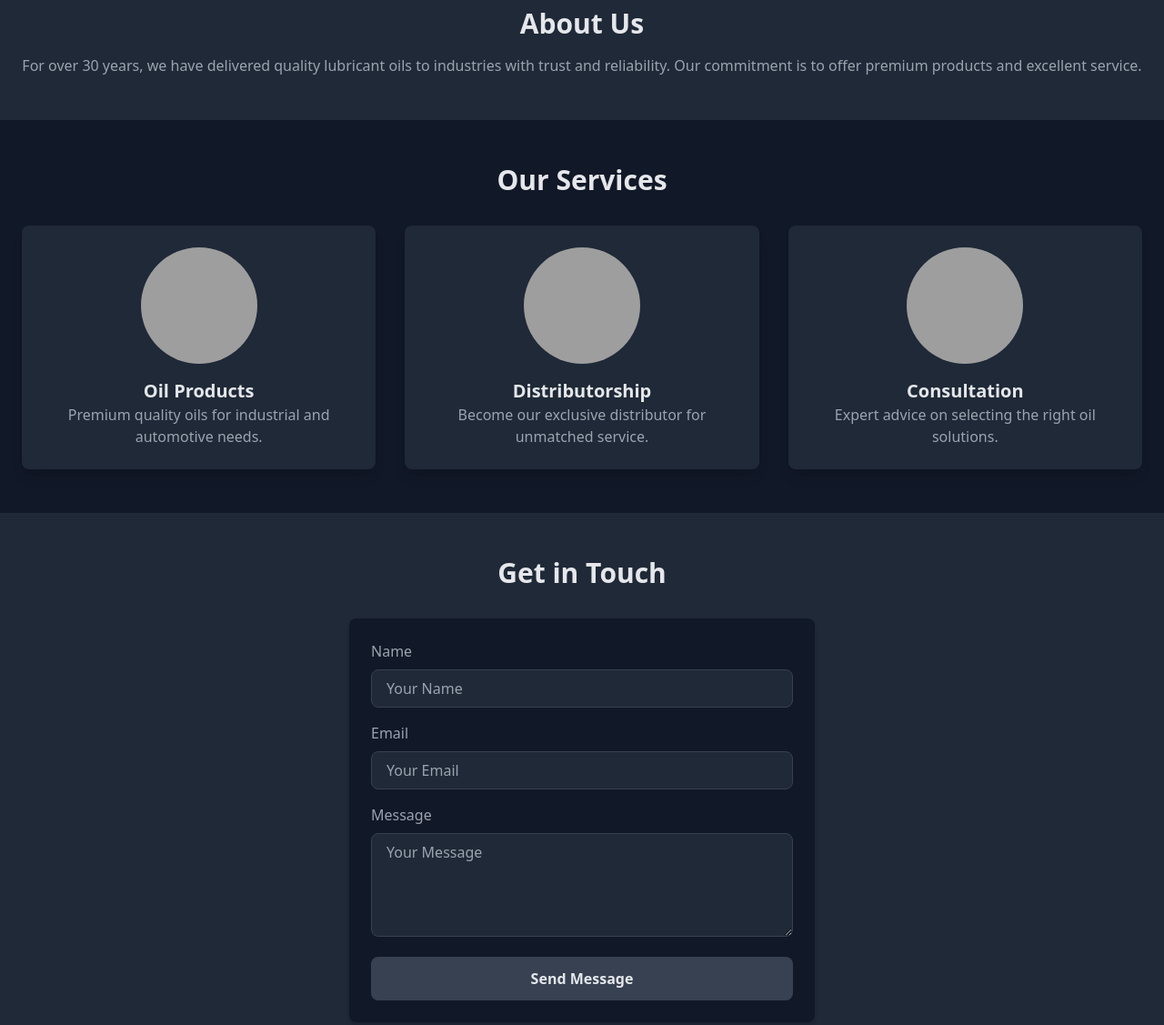
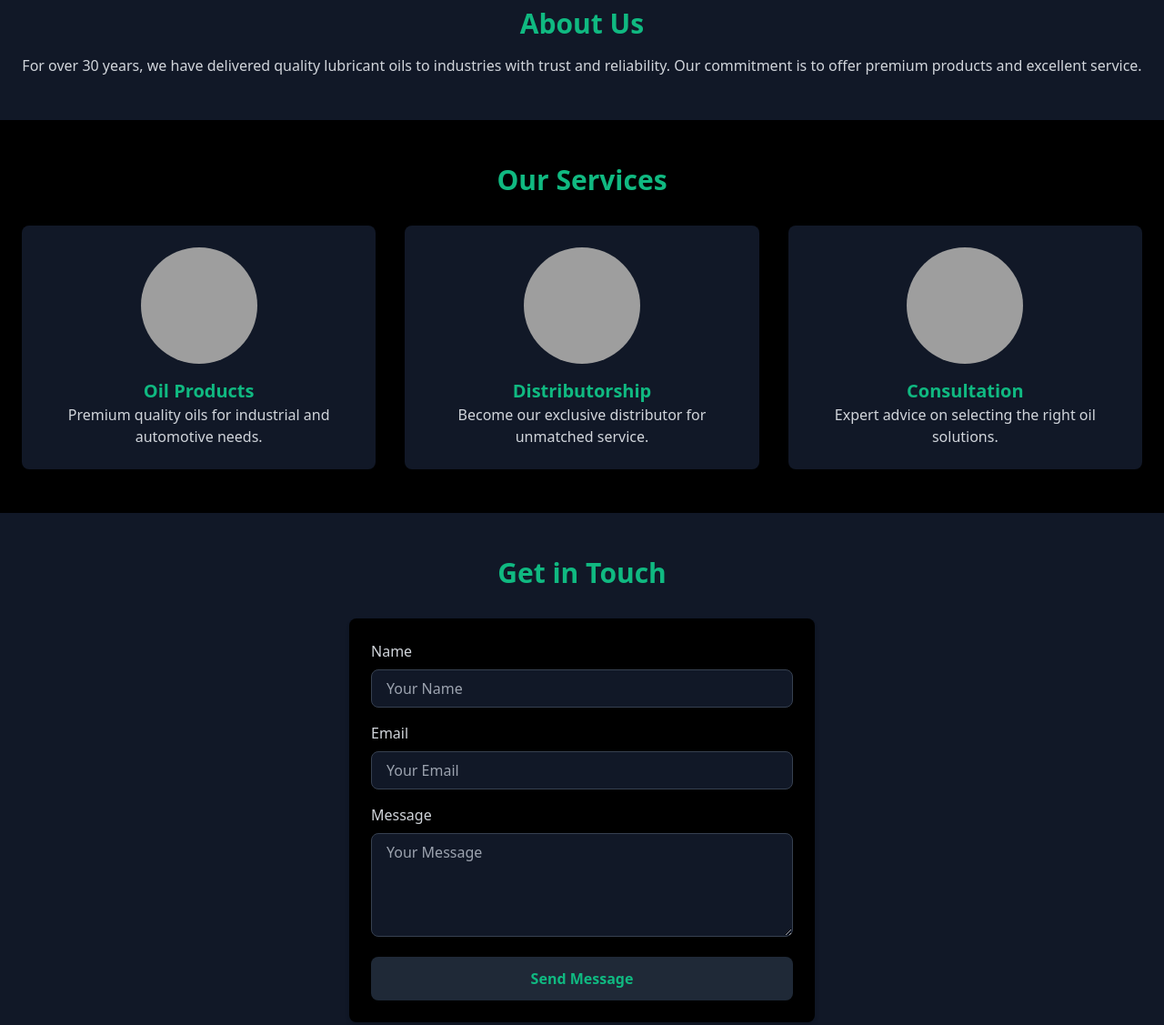
Before and after one commit to zash4op/website, a plain HTML site: page index.html in a window 1280 px wide. Shown: the part 620-1747 px from the top of the page at 91% size. Drawn offline with nearby package versions, Linux system fonts and the light colour scheme; grey boxes are pictures that could not be loaded.

Commit message:
Update index.html
5th commit

```diff
--- a/index.html
+++ b/index.html
@@ -19,101 +19,88 @@
             }
         }
 
-        @keyframes glow {
-            0%, 100% {
-                text-shadow: 0 0 10px #ffd700, 0 0 20px #ffd700;
-            }
-            50% {
-                text-shadow: 0 0 20px #ffdf00, 0 0 30px #ffdf00;
-            }
-        }
-
         .fade-in {
             animation: fadeIn 1s ease-in-out;
         }
 
         .btn-hover:hover {
-            background-color: #ffd700;
-            color: #111;
+            background-color: #4caf50;
+            color: black;
             transition: background-color 0.3s ease;
         }
 
-        .glowing-text {
-            animation: glow 2s infinite;
-        }
-
         .hover-highlight:hover {
-            background-color: rgba(255, 215, 0, 0.1);
+            background-color: rgba(76, 175, 80, 0.1);
             transition: background-color 0.3s ease-in-out;
         }
     </style>
 </head>
 
-<body class="bg-gray-900 text-gray-300">
+<body class="bg-black text-gray-300">
     <!-- Hero Section -->
-    <header class="relative bg-gray-800 text-white">
+    <header class="relative">
         <div class="container mx-auto px-6 py-20 text-center fade-in">
-            <h1 class="text-5xl font-bold glowing-text">Bhatia Associates</h1>
-            <p class="mt-4 text-lg">Your Trusted Lubricant Oil Dealer in Kanpur</p>
-            <a href="#contact" class="mt-6 inline-block px-6 py-3 bg-gray-700 text-white font-semibold rounded-lg btn-hover">Contact Us</a>
+            <h1 class="text-5xl font-bold text-green-500">Bhatia Associates</h1>
+            <p class="mt-4 text-lg text-gray-300">Your Trusted Lubricant Oil Dealer in Kanpur</p>
+            <a href="#contact" class="mt-6 inline-block px-6 py-3 bg-gray-800 text-green-500 font-semibold rounded-lg btn-hover">Contact Us</a>
         </div>
         <img src="https://images.unsplash.com/photo-1581092580491-31b90ff90b1c?crop=entropy&cs=tinysrgb&w=1600"
-             alt="Lubricants Hero Image" class="w-full h-64 object-cover opacity-25">
+             alt="Lubricants Hero Image" class="w-full h-64 object-cover opacity-20">
     </header>
 
     <!-- About Section -->
-    <section class="py-12 bg-gray-800">
+    <section class="py-12 bg-gray-900">
         <div class="container mx-auto px-6 text-center">
-            <h2 class="text-3xl font-bold fade-in text-gray-200">About Us</h2>
-            <p class="mt-4 text-gray-400 fade-in">For over 30 years, we have delivered quality lubricant oils to industries with trust and reliability. Our commitment is to offer premium products and excellent service.</p>
+            <h2 class="text-3xl font-bold text-green-500 fade-in">About Us</h2>
+            <p class="mt-4 text-gray-300 fade-in">For over 30 years, we have delivered quality lubricant oils to industries with trust and reliability. Our commitment is to offer premium products and excellent service.</p>
         </div>
     </section>
 
     <!-- Services Section -->
-    <section class="py-12 bg-gray-900">
+    <section class="py-12 bg-black">
         <div class="container mx-auto px-6">
-            <h2 class="text-3xl font-bold text-center fade-in text-gray-200">Our Services</h2>
+            <h2 class="text-3xl font-bold text-center text-green-500 fade-in">Our Services</h2>
             <div class="mt-8 grid grid-cols-1 md:grid-cols-3 gap-8">
-                <div class="bg-gray-800 shadow-lg p-6 rounded-lg text-center hover-highlight">
+                <div class="bg-gray-900 shadow-lg p-6 rounded-lg text-center hover-highlight">
                     <img src="https://images.unsplash.com/photo-1509474520651-59645c1dcaf8?crop=entropy&cs=tinysrgb&w=300"
                          alt="Oil Products" class="mx-auto w-32 h-32 rounded-full">
-                    <h3 class="mt-4 text-xl font-semibold text-gray-200">Oil Products</h3>
-                    <p class="text-gray-400">Premium quality oils for industrial and automotive needs.</p>
+                    <h3 class="mt-4 text-xl font-semibold text-green-500">Oil Products</h3>
+                    <p class="text-gray-300">Premium quality oils for industrial and automotive needs.</p>
                 </div>
-                <div class="bg-gray-800 shadow-lg p-6 rounded-lg text-center hover-highlight">
+                <div class="bg-gray-900 shadow-lg p-6 rounded-lg text-center hover-highlight">
                     <img src="https://images.unsplash.com/photo-1581093588400-9f35d292a2da?crop=entropy&cs=tinysrgb&w=300"
                          alt="Distributorship" class="mx-auto w-32 h-32 rounded-full">
-                    <h3 class="mt-4 text-xl font-semibold text-gray-200">Distributorship</h3>
-                    <p class="text-gray-400">Become our exclusive distributor for unmatched service.</p>
+                    <h3 class="mt-4 text-xl font-semibold text-green-500">Distributorship</h3>
+                    <p class="text-gray-300">Become our exclusive distributor for unmatched service.</p>
                 </div>
-                <div class="bg-gray-800 shadow-lg p-6 rounded-lg text-center hover-highlight">
+                <div class="bg-gray-900 shadow-lg p-6 rounded-lg text-center hover-highlight">
                     <img src="https://images.unsplash.com/photo-1581092160073-4188e0d0c9a8?crop=entropy&cs=tinysrgb&w=300"
                          alt="Consultation" class="mx-auto w-32 h-32 rounded-full">
-                    <h3 class="mt-4 text-xl font-semibold text-gray-200">Consultation</h3>
-                    <p class="text-gray-400">Expert advice on selecting the right oil solutions.</p>
+                    <h3 class="mt-4 text-xl font-semibold text-green-500">Consultation</h3>
+                    <p class="text-gray-300">Expert advice on selecting the right oil solutions.</p>
                 </div>
             </div>
         </div>
     </section>
 
     <!-- Contact Section -->
-    <section id="contact" class="py-12 bg-gray-800">
+    <section id="contact" class="py-12 bg-gray-900">
         <div class="container mx-auto px-6">
-            <h2 class="text-3xl font-bold text-center fade-in text-gray-200">Get in Touch</h2>
-            <form class="mt-8 max-w-lg mx-auto bg-gray-900 p-6 rounded-lg shadow-md">
+            <h2 class="text-3xl font-bold text-center text-green-500 fade-in">Get in Touch</h2>
+            <form class="mt-8 max-w-lg mx-auto bg-black p-6 rounded-lg shadow-md">
                 <div class="mb-4">
-                    <label for="name" class="block text-gray-400">Name</label>
-                    <input type="text" id="name" class="w-full mt-2 px-4 py-2 border border-gray-700 bg-gray-800 text-gray-300 rounded-lg" placeholder="Your Name">
+                    <label for="name" class="block text-gray-300">Name</label>
+                    <input type="text" id="name" class="w-full mt-2 px-4 py-2 border border-gray-700 bg-gray-900 text-gray-300 rounded-lg" placeholder="Your Name">
                 </div>
                 <div class="mb-4">
-                    <label for="email" class="block text-gray-400">Email</label>
-                    <input type="email" id="email" class="w-full mt-2 px-4 py-2 border border-gray-700 bg-gray-800 text-gray-300 rounded-lg" placeholder="Your Email">
+                    <label for="email" class="block text-gray-300">Email</label>
+                    <input type="email" id="email" class="w-full mt-2 px-4 py-2 border border-gray-700 bg-gray-900 text-gray-300 rounded-lg" placeholder="Your Email">
                 </div>
                 <div class="mb-4">
-                    <label for="message" class="block text-gray-400">Message</label>
-                    <textarea id="message" class="w-full mt-2 px-4 py-2 border border-gray-700 bg-gray-800 text-gray-300 rounded-lg" rows="4" placeholder="Your Message"></textarea>
+                    <label for="message" class="block text-gray-300">Message</label>
+                    <textarea id="message" class="w-full mt-2 px-4 py-2 border border-gray-700 bg-gray-900 text-gray-300 rounded-lg" rows="4" placeholder="Your Message"></textarea>
                 </div>
-                <button type="submit" class="w-full py-3 bg-gray-700 text-gray-200 font-bold rounded-lg btn-hover">Send Message</button>
+                <button type="submit" class="w-full py-3 bg-gray-800 text-green-500 font-bold rounded-lg btn-hover">Send Message</button>
             </form>
         </div>
     </section>
```
